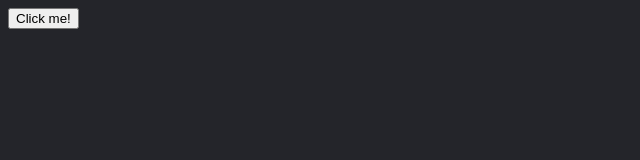
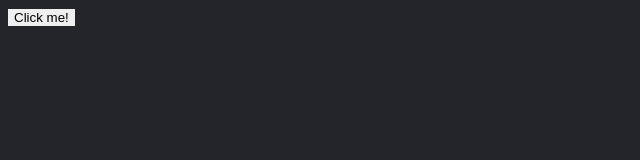
Before and after one commit to FireLiteD/FireLiteD.github.io, a plain HTML site: page index.html in a window 1280 px wide. Shown: the full height of the page, 0-640 px from the left. Drawn offline with Linux system fonts and the light colour scheme.

Commit message:
Update main.css

```diff
--- a/css/main.css
+++ b/css/main.css
@@ -1,3 +1,7 @@
 body {
   background-color: #24252a;
 }
+
+.button {
+  border: none;
+}
```
